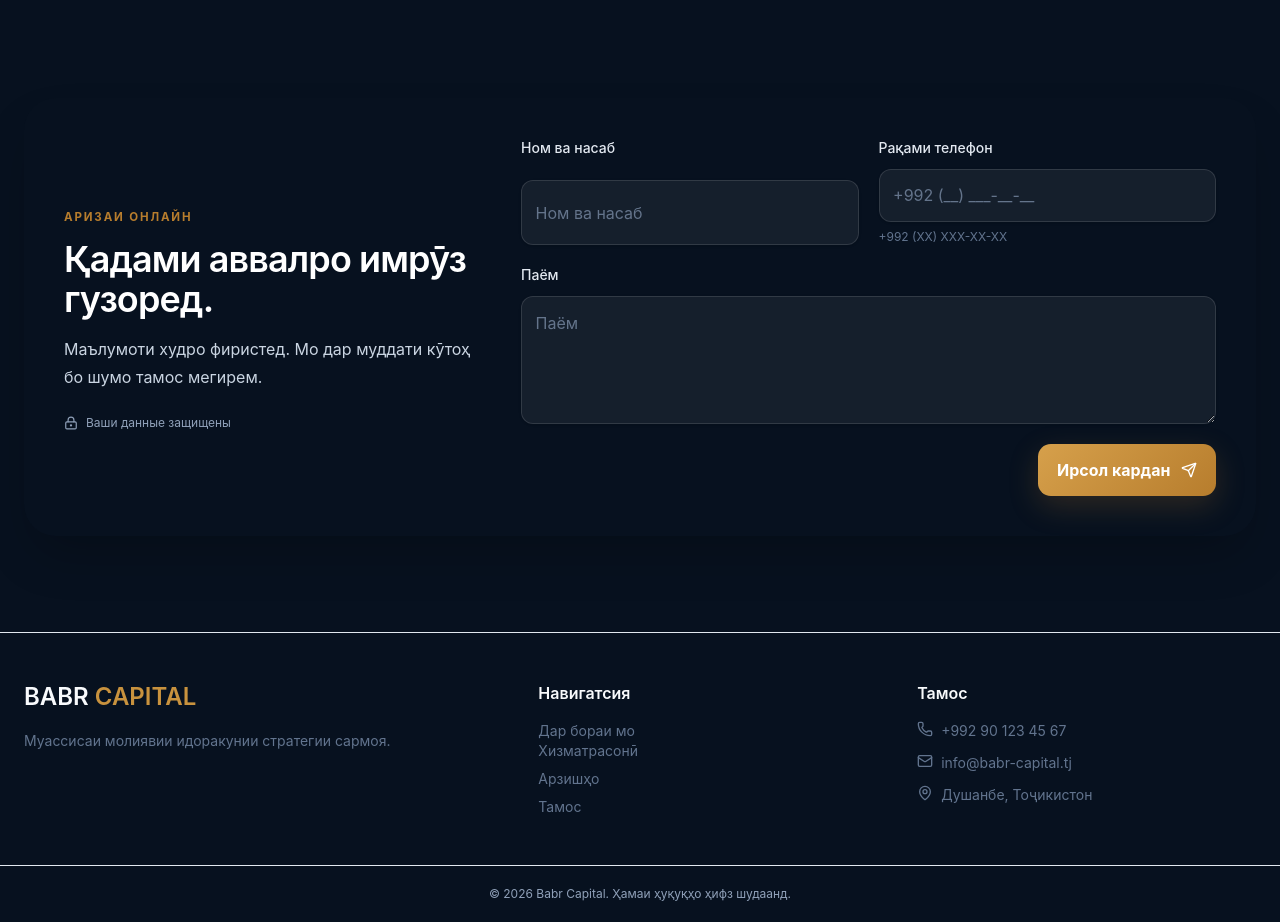
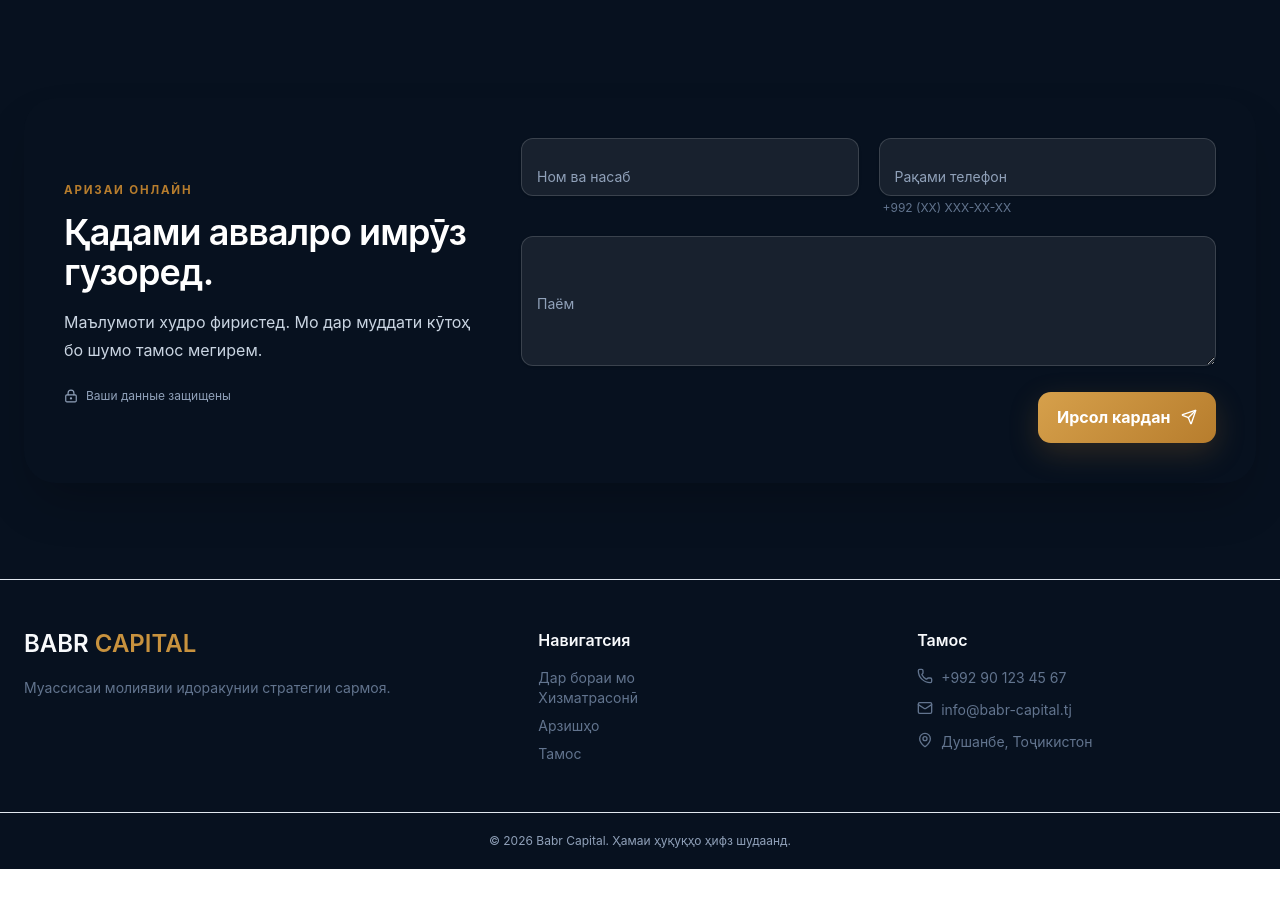
Before and after one commit to mehrvarshodiev/babr-capital, a React (Vite) app: page / in a window 1280 px wide. Shown: the part 3100-4022 px from the top of the page. After the commit the page ends 3969 px from the top, so only its background shows below. Built offline with nearby package versions, Linux system fonts and the light colour scheme.

Commit message:
Add floating labels to application form

```diff
--- a/src/components/ApplicationForm/ApplicationForm.tsx
+++ b/src/components/ApplicationForm/ApplicationForm.tsx
@@ -41,6 +41,9 @@ export default function ApplicationForm({ t }: { t: Copy }) {
     e.currentTarget.reset();
   };
 
+  const fieldClass = 'peer min-h-14 w-full rounded-xl border border-white/15 bg-white/[0.07] px-4 pb-3 pt-5 text-base text-white shadow-sm outline-none transition placeholder-transparent hover:border-white/25 focus:border-[#c8923e] focus:bg-white/[0.09] focus:ring-4 focus:ring-[#c8923e]/10';
+  const labelClass = 'pointer-events-none absolute left-4 top-1/2 -translate-y-1/2 text-sm text-slate-400 transition-all peer-placeholder-shown:top-1/2 peer-placeholder-shown:text-sm peer-focus:top-2 peer-focus:translate-y-0 peer-focus:text-xs peer-focus:text-[#d6a04b] peer-not-placeholder-shown:top-2 peer-not-placeholder-shown:translate-y-0 peer-not-placeholder-shown:text-xs';
+
   return (
     <section id="contact" className="section">
       <div className="mx-auto max-w-7xl px-6">
@@ -56,18 +59,12 @@ export default function ApplicationForm({ t }: { t: Copy }) {
             </div>
 
             <form onSubmit={submit} className="grid gap-5 sm:grid-cols-2">
-              <label className="field">
-                <span className="mb-1 text-sm font-medium text-slate-200">{t.form.name}</span>
-                <input
-                  name="name"
-                  autoComplete="name"
-                  placeholder={t.form.name}
-                  className="min-h-12 w-full rounded-xl border border-white/15 bg-white/[0.07] px-4 py-3 text-base text-white shadow-sm outline-none transition placeholder:text-slate-500 hover:border-white/25 focus:border-[#c8923e] focus:bg-white/[0.09] focus:ring-4 focus:ring-[#c8923e]/10"
-                />
+              <label className="relative block">
+                <input name="name" autoComplete="name" placeholder=" " className={fieldClass} />
+                <span className={labelClass}>{t.form.name}</span>
               </label>
 
-              <label className="field">
-                <span className="mb-1 text-sm font-medium text-slate-200">{t.form.phone}</span>
+              <label className="relative block">
                 <input
                   name="phone"
                   type="tel"
@@ -78,22 +75,18 @@ export default function ApplicationForm({ t }: { t: Copy }) {
                     setPhone(formatPhone(e.target.value));
                     setStatus('idle');
                   }}
-                  placeholder="+992 (__) ___-__-__"
+                  placeholder=" "
                   maxLength={19}
                   aria-describedby="phone-hint"
-                  className="min-h-12 w-full rounded-xl border border-white/15 bg-white/[0.07] px-4 py-3 text-base text-white shadow-sm outline-none transition placeholder:text-slate-500 hover:border-white/25 focus:border-[#c8923e] focus:bg-white/[0.09] focus:ring-4 focus:ring-[#c8923e]/10"
+                  className={fieldClass}
                 />
-                <span id="phone-hint" className="text-xs text-slate-500">+992 (XX) XXX-XX-XX</span>
+                <span className={labelClass}>{t.form.phone}</span>
+                <span id="phone-hint" className="mt-1 block px-1 text-xs text-slate-500">+992 (XX) XXX-XX-XX</span>
               </label>
 
-              <label className="field sm:col-span-2">
-                <span className="mb-1 text-sm font-medium text-slate-200">{t.form.message}</span>
-                <textarea
-                  name="message"
-                  rows={4}
-                  placeholder={t.form.message}
-                  className="min-h-32 w-full resize-y rounded-xl border border-white/15 bg-white/[0.07] px-4 py-3 text-base leading-6 text-white shadow-sm outline-none transition placeholder:text-slate-500 hover:border-white/25 focus:border-[#c8923e] focus:bg-white/[0.09] focus:ring-4 focus:ring-[#c8923e]/10"
-                />
+              <label className="relative block sm:col-span-2">
+                <textarea name="message" rows={4} placeholder=" " className={`${fieldClass} min-h-32 resize-y leading-6`} />
+                <span className={labelClass}>{t.form.message}</span>
               </label>
 
               <div className="sm:col-span-2 flex flex-wrap items-center justify-between gap-3">
```
